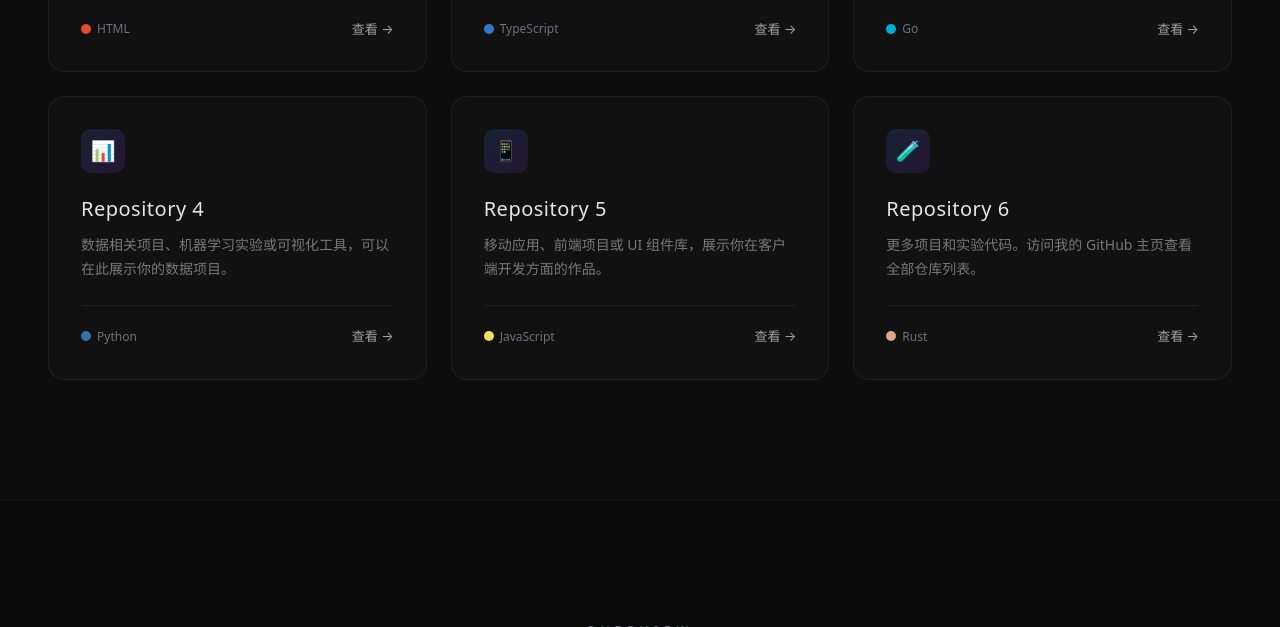
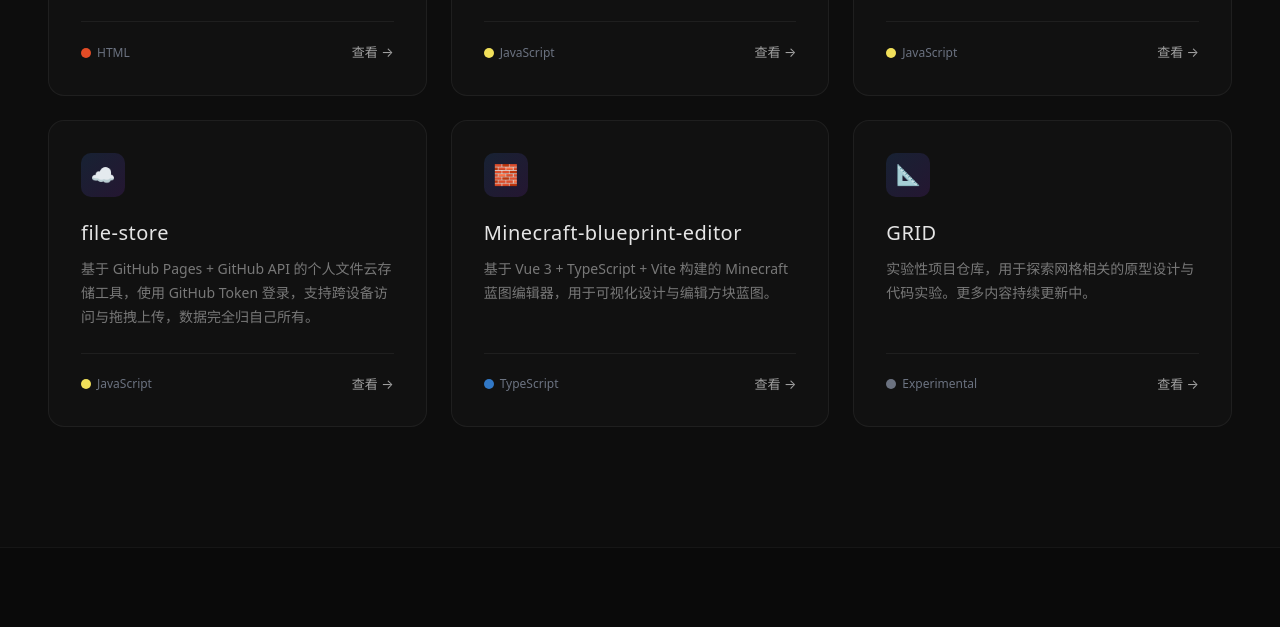
Before and after one commit to LIUysPaul/LIUysPaul.github.io, a plain HTML site: page index.html in a window 1280 px wide. Shown: the part 1348-1975 px from the top of the page. Drawn offline with Linux system fonts and the light colour scheme.

Commit message:
feat: 修改网页占位内容
Co-authored-by: traeagent <traeagent@users.noreply.github.com>

```diff
--- a/index.html
+++ b/index.html
@@ -484,73 +484,73 @@
         </div>
       </div>
 
-      <!-- Project 2: Placeholder - add your repos here -->
+      <!-- Project 2: pixel-game-center -->
       <div class="project-card">
-        <div class="project-icon">⚡</div>
-        <h3 class="project-name">Repository 2</h3>
-        <p class="project-desc">在此处添加你的第二个仓库描述，可以是工具库、应用项目或者实验性代码。</p>
+        <div class="project-icon">🎮</div>
+        <h3 class="project-name">pixel-game-center</h3>
+        <p class="project-desc">像素游戏合集 — 三款纯原生 HTML5 Canvas 像素游戏（机甲对战 / 地牢探险 / 太空射击），零依赖零构建，一键部署到 GitHub Pages。</p>
+        <div class="project-meta">
+          <div class="project-lang">
+            <span class="lang-dot" style="background: #f1e05a;"></span>
+            JavaScript
+          </div>
+          <a href="https://github.com/LIUysPaul/pixel-game-center" target="_blank" class="project-link">查看 →</a>
+        </div>
+      </div>
+
+      <!-- Project 3: abcd-game-editor -->
+      <div class="project-card">
+        <div class="project-icon">🧩</div>
+        <h3 class="project-name">abcd-game-editor</h3>
+        <p class="project-desc">轻量级离线 2D 像素游戏关卡编辑器。单文件零安装 Web 应用，支持自定义材质、物理类型与多关卡管理，专为 iPad 触控优化。</p>
+        <div class="project-meta">
+          <div class="project-lang">
+            <span class="lang-dot" style="background: #f1e05a;"></span>
+            JavaScript
+          </div>
+          <a href="https://github.com/LIUysPaul/abcd-game-editor" target="_blank" class="project-link">查看 →</a>
+        </div>
+      </div>
+
+      <!-- Project 4: file-store -->
+      <div class="project-card">
+        <div class="project-icon">☁️</div>
+        <h3 class="project-name">file-store</h3>
+        <p class="project-desc">基于 GitHub Pages + GitHub API 的个人文件云存储工具，使用 GitHub Token 登录，支持跨设备访问与拖拽上传，数据完全归自己所有。</p>
+        <div class="project-meta">
+          <div class="project-lang">
+            <span class="lang-dot" style="background: #f1e05a;"></span>
+            JavaScript
+          </div>
+          <a href="https://github.com/LIUysPaul/file-store" target="_blank" class="project-link">查看 →</a>
+        </div>
+      </div>
+
+      <!-- Project 5: Minecraft-blueprint-editor -->
+      <div class="project-card">
+        <div class="project-icon">🧱</div>
+        <h3 class="project-name">Minecraft-blueprint-editor</h3>
+        <p class="project-desc">基于 Vue 3 + TypeScript + Vite 构建的 Minecraft 蓝图编辑器，用于可视化设计与编辑方块蓝图。</p>
         <div class="project-meta">
           <div class="project-lang">
             <span class="lang-dot" style="background: #3178c6;"></span>
             TypeScript
           </div>
-          <a href="https://github.com/LIUysPaul" target="_blank" class="project-link">查看 →</a>
+          <a href="https://github.com/LIUysPaul/Minecraft-blueprint-editor" target="_blank" class="project-link">查看 →</a>
         </div>
       </div>
 
-      <!-- Project 3: Placeholder -->
+      <!-- Project 6: GRID -->
       <div class="project-card">
-        <div class="project-icon">🔧</div>
-        <h3 class="project-name">Repository 3</h3>
-        <p class="project-desc">在此处添加你的第三个仓库描述，展示你的技术栈和感兴趣的项目方向。</p>
+        <div class="project-icon">📐</div>
+        <h3 class="project-name">GRID</h3>
+        <p class="project-desc">实验性项目仓库，用于探索网格相关的原型设计与代码实验。更多内容持续更新中。</p>
         <div class="project-meta">
           <div class="project-lang">
-            <span class="lang-dot" style="background: #00ADD8;"></span>
-            Go
+            <span class="lang-dot" style="background: #6b7280;"></span>
+            Experimental
           </div>
-          <a href="https://github.com/LIUysPaul" target="_blank" class="project-link">查看 →</a>
-        </div>
-      </div>
-
-      <!-- Project 4: Placeholder -->
-      <div class="project-card">
-        <div class="project-icon">📊</div>
-        <h3 class="project-name">Repository 4</h3>
-        <p class="project-desc">数据相关项目、机器学习实验或可视化工具，可以在此展示你的数据项目。</p>
-        <div class="project-meta">
-          <div class="project-lang">
-            <span class="lang-dot" style="background: #3572A5;"></span>
-            Python
-          </div>
-          <a href="https://github.com/LIUysPaul" target="_blank" class="project-link">查看 →</a>
-        </div>
-      </div>
-
-      <!-- Project 5: Placeholder -->
-      <div class="project-card">
-        <div class="project-icon">📱</div>
-        <h3 class="project-name">Repository 5</h3>
-        <p class="project-desc">移动应用、前端项目或 UI 组件库，展示你在客户端开发方面的作品。</p>
-        <div class="project-meta">
-          <div class="project-lang">
-            <span class="lang-dot" style="background: #f1e05a;"></span>
-            JavaScript
-          </div>
-          <a href="https://github.com/LIUysPaul" target="_blank" class="project-link">查看 →</a>
-        </div>
-      </div>
-
-      <!-- Project 6: Placeholder -->
-      <div class="project-card">
-        <div class="project-icon">🧪</div>
-        <h3 class="project-name">Repository 6</h3>
-        <p class="project-desc">更多项目和实验代码。访问我的 GitHub 主页查看全部仓库列表。</p>
-        <div class="project-meta">
-          <div class="project-lang">
-            <span class="lang-dot" style="background: #dea584;"></span>
-            Rust
-          </div>
-          <a href="https://github.com/LIUysPaul" target="_blank" class="project-link">查看 →</a>
+          <a href="https://github.com/LIUysPaul/GRID" target="_blank" class="project-link">查看 →</a>
         </div>
       </div>
     </div>
```
Also changed, not shown: 1 other file.
